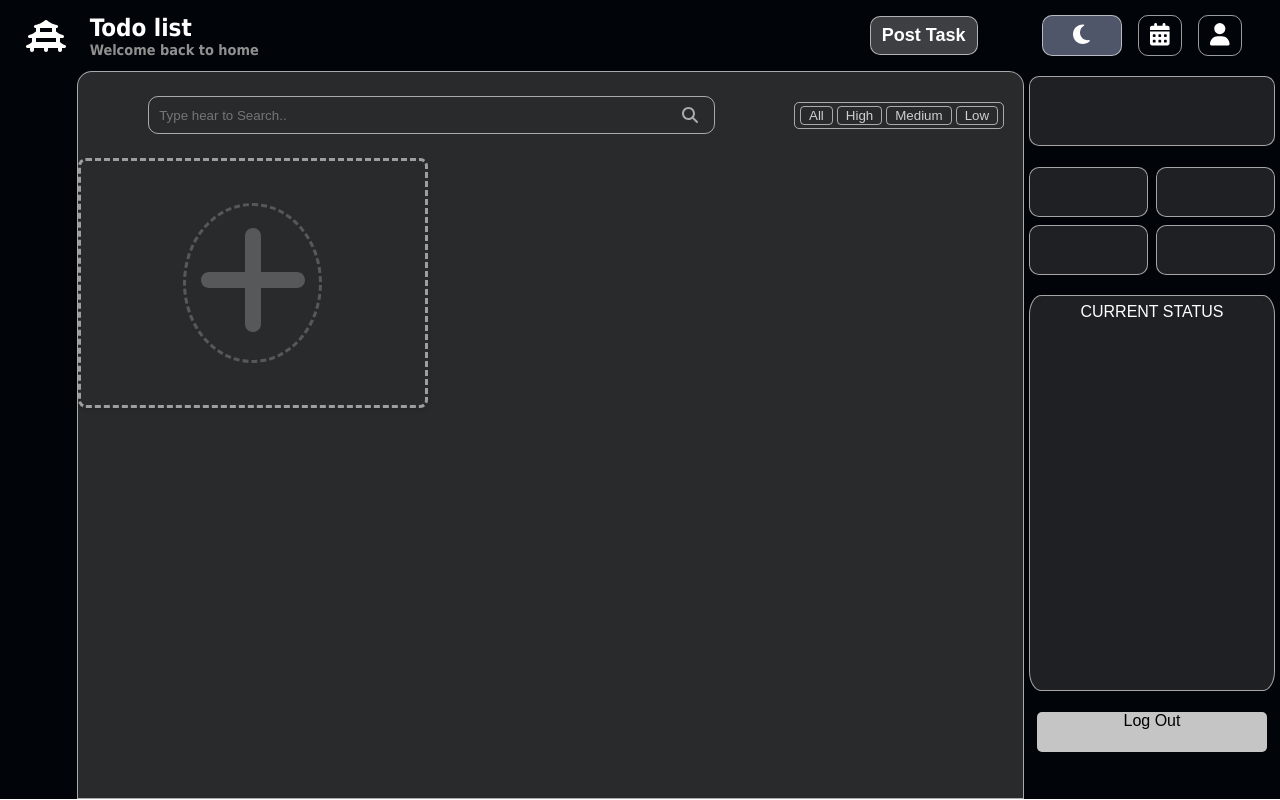
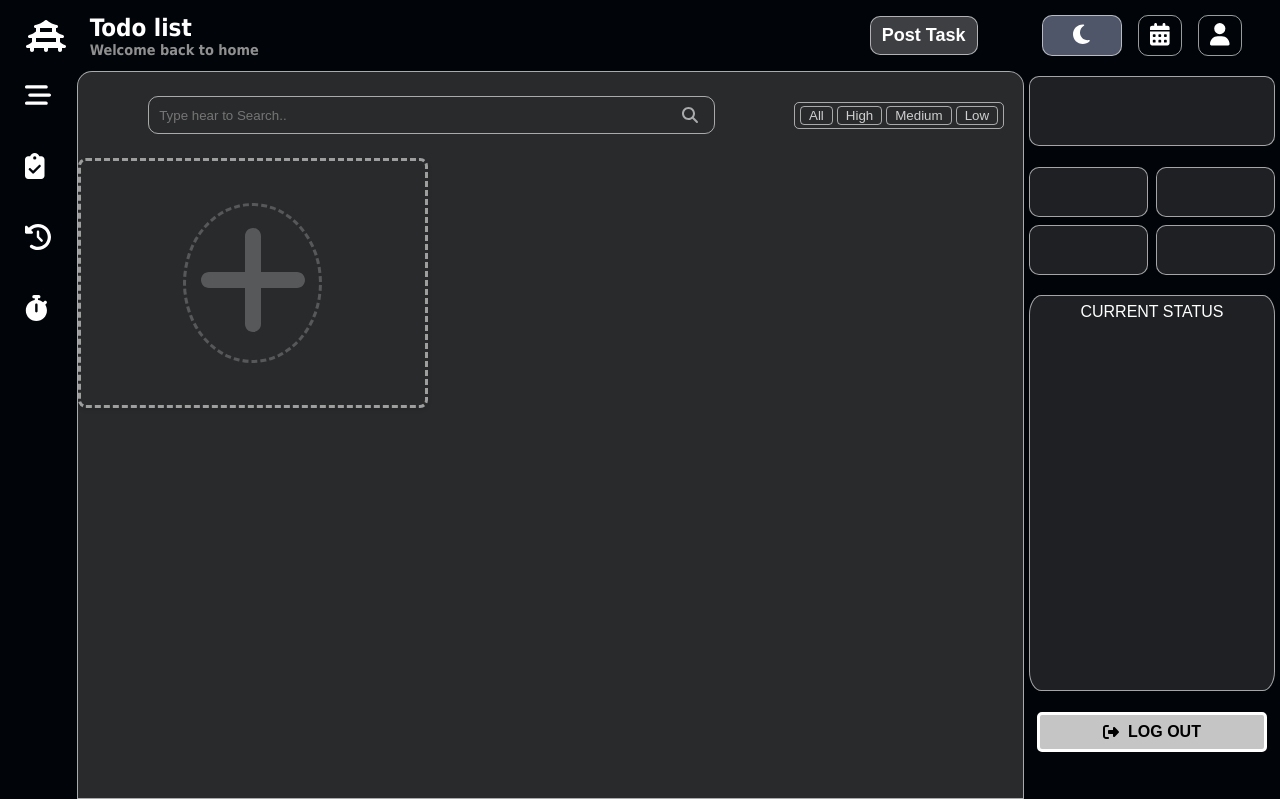
Before and after one commit to Banukaiw/Task_Manager_App, a React (Create React App) app in the folder Client/: page /home in a window 1280 px wide. Built offline with nearby package versions, Linux system fonts and the light colour scheme.

Commit message:
status side development

```diff
--- a/Client/src/components/Home/Home.js
+++ b/Client/src/components/Home/Home.js
@@ -19,8 +19,8 @@ import {
   faUser,
   faCalendarDays,
   faSun,
-  faMoon,
-  faVihara,
+  faMoon,faRightFromBracket,
+  faVihara,faClipboardCheck,faStopwatch,faClockRotateLeft,faBarsStaggered
 } from "@fortawesome/free-solid-svg-icons";
 
 const Home = ({ tasks }) => {
@@ -82,7 +82,16 @@ const Home = ({ tasks }) => {
           </div>
         </div>
       </div>
-      <div className="menu_side"></div>
+      <div className="menu_side">
+        <div className="menu_list">
+          <ul>
+            <li><FontAwesomeIcon icon={faBarsStaggered} /></li>
+            <li><FontAwesomeIcon icon={faClipboardCheck} /></li>
+            <li><FontAwesomeIcon icon={faClockRotateLeft} /></li>
+            <li><FontAwesomeIcon icon={faStopwatch} /></li>
+          </ul>
+        </div>
+      </div>
 
       <div className="content_side">
         <div className="filter_content">
@@ -105,9 +114,8 @@ const Home = ({ tasks }) => {
           </div>
         </div>
         <div className="Card_List">
-          <CardList  tasks={tasks} />
+          <CardList tasks={tasks} />
         </div>
-
       </div>
       <div className="status_side">
         <div className="profile_status"></div>
@@ -121,7 +129,8 @@ const Home = ({ tasks }) => {
           <p>CURRENT STATUS</p>
         </div>
         <div className="status_button">
-          <p>Log Out</p>
+          <FontAwesomeIcon icon={faRightFromBracket} />
+          <p>LOG OUT</p>
         </div>
       </div>
     </div>
--- a/Client/src/components/Home/home.css
+++ b/Client/src/components/Home/home.css
@@ -200,6 +200,28 @@ link{
     background-color:#010409;
 }
 
+.menu_side .menu_list{
+    margin-top: 9%;
+    display: flex;
+    border-radius: 10px;
+    justify-content: center;
+    color: white;
+    height: 250px;
+    font-size: 26px;
+
+}
+.menu_side .menu_list ul{
+    padding: 4% 0%;
+    display: flex;
+    flex-direction: column;
+    list-style: none;
+    justify-content: space-between;
+    gap: 6%;
+
+    margin: 0;
+}
+
+
 .home .content_side{
     position: relative;
     width: 74%;
@@ -261,6 +283,7 @@ link{
 
 .profile_status{
     height: 70px;
+    max-width: 270px;
     background-color: #292a2cc0;
     border-radius: 10px;
     margin: 2%;
@@ -300,18 +323,18 @@ link{
 
 
 .status_button{
+    display: flex;
     margin: 8% 5%;
     height: 40px;
-    text-align: center;
+    font-size: 1rem;
+    font-weight: 600;
+    gap: 4%;
+    justify-content: center;
+    align-items: center;
     color: #000;
     border-radius: 5px;
     background-color: rgb(197, 197, 197);
-}
-
-.status_button p{
-    justify-content: center;
-    align-items: center;
-    margin: auto 1%;
+    border: 3px solid white;
 }
 
 
```
